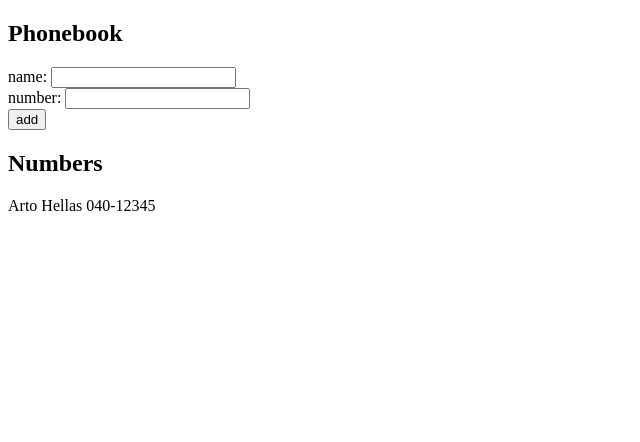
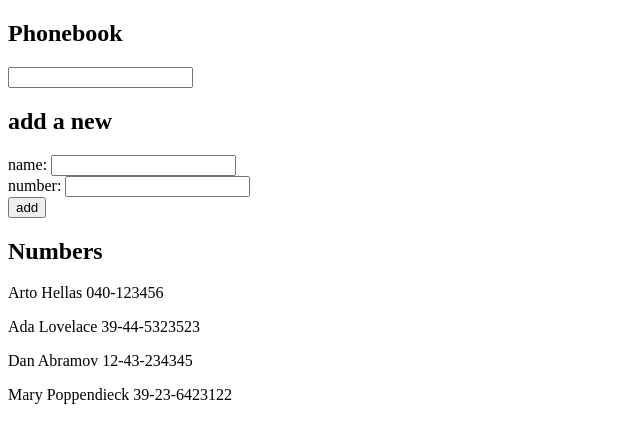
Before and after one commit to kuromika/fs-part-2, a React (Create React App) app in the folder phonebook/: page / in a window 1280 px wide. Shown: the top 442 px of the page, without its empty margins (0-640 px from the left). Built offline with nearby package versions, Linux system fonts and the light colour scheme.

Commit message:
Add filtering - 2.9

```diff
--- a/phonebook/src/App.js
+++ b/phonebook/src/App.js
@@ -2,10 +2,14 @@
 
 const App = () => {
   const [persons, setPersons] = useState([
-    { name: 'Arto Hellas', number:'040-12345' }
+    { name: 'Arto Hellas', number: '040-123456', id: 1 },
+    { name: 'Ada Lovelace', number: '39-44-5323523', id: 2 },
+    { name: 'Dan Abramov', number: '12-43-234345', id: 3 },
+    { name: 'Mary Poppendieck', number: '39-23-6423122', id: 4 }
   ])
   const [newName, setNewName] = useState('')
   const [newNumber, setNewNumber] = useState('')
+  const [filter, setFilter] = useState('');
 
   const handleSubmit = (event) => {
     event.preventDefault();
@@ -29,9 +33,15 @@
     setNewNumber(event.target.value);
   }
 
+  const handleFilterInput = (event) => {
+    setFilter(event.target.value);
+  }
+
   return (
     <div>
       <h2>Phonebook</h2>
+      <input type='text' onChange={handleFilterInput} value={filter}></input>
+      <h2>add a new</h2>
       <form onSubmit={handleSubmit}>
         <div>
           name: <input type='text' value={newName} onChange={handleNameInput} />
@@ -44,7 +54,8 @@
         </div>
       </form>
       <h2>Numbers</h2>
-      {persons.map((person) => {
+      {persons.filter((person) => person.name.toLowerCase().includes(filter.toLowerCase()))
+        .map((person) => {
         return (
           <p key={person.name}>{person.name} {person.number}</p>
         )
```
